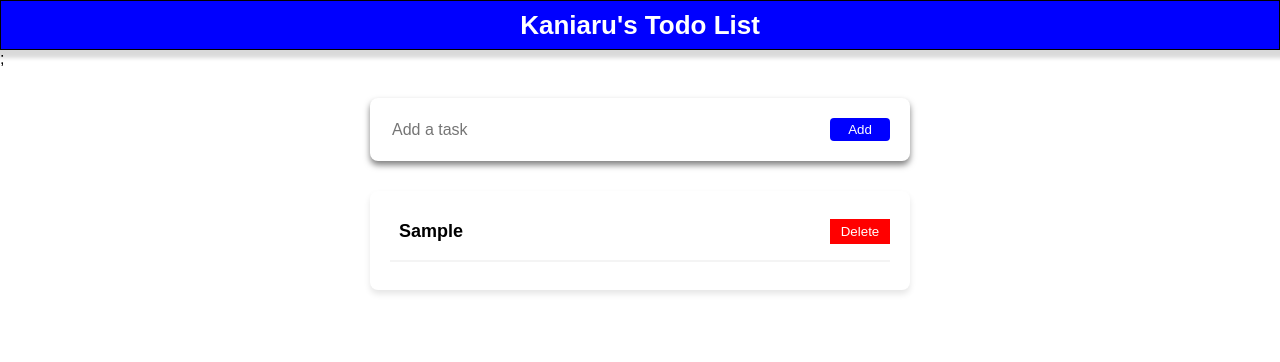
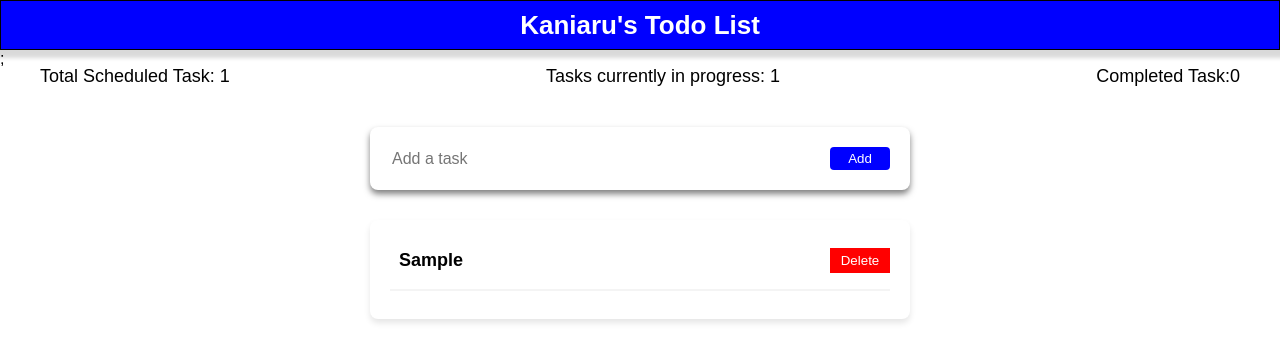
Before and after one commit to BenaKaniaru/React-Todo-App, a React (Vite) app in the folder my-react-todo-app/: page / in a window 1280 px wide. Both pictures are taken after typing "Sample" into the empty fields and a click on the button "Add". Shown: the top 362 px of the page. Built offline with nearby package versions, Linux system fonts and the light colour scheme.

Commit message:
add functionality to mark todos as complete

```diff
--- /dev/null
+++ b/my-react-todo-app/src/components/Footer.jsx
@@ -0,0 +1,12 @@
+import React from "react";
+import styles from "./footer.module.css";
+
+export default function Footer({ todos, inprogressTasks, completedTasks }) {
+  return (
+    <div className={styles.footer}>
+      <span>Total Scheduled Task: {todos.length}</span>
+      <span>Tasks currently in progress: {inprogressTasks}</span>
+      <span>Completed Task:{completedTasks}</span>
+    </div>
+  );
+}
--- a/my-react-todo-app/src/components/Form.jsx
+++ b/my-react-todo-app/src/components/Form.jsx
@@ -2,24 +2,34 @@ import { useState } from "react";
 import styles from "./form.module.css";
 
 export default function Form({ todos, setTodos }) {
-  const [task, setTask] = useState("");
+  const [task, setTask] = useState({ name: "", done: false });
   function handleSubmit(e) {
+    const taskExists = todos.some(
+      (todo) =>
+        todo.name.trim().toLowerCase() === task.name.trim().toLowerCase()
+    );
     e.preventDefault();
-    if (task.trim() === "") {
+
+    if (task.name.trim() === "") {
       alert("Hey Yoh! Task name cannot be empty. Add a name or Bounce!");
+      return;
+    } else if (taskExists) {
+      alert("Yoh, Check the list again! That Task already exists!");
+      return;
     } else {
       setTodos([...todos, task]);
-      setTask("");
+      setTask({ name: "", done: false });
     }
   }
+
   return (
     <form className={styles.todoForm} onSubmit={(e) => handleSubmit(e)}>
       <div className={styles.inputContainer}>
         <input
           className={styles.modernInput}
-          onChange={(e) => setTask(e.target.value)}
+          onChange={(e) => setTask({ name: e.target.value, done: false })}
           type="text"
-          value={task}
+          value={task.name}
           placeholder="Add a task"
         />
         <button className={styles.modernButton} type="submit">
--- a/my-react-todo-app/src/components/Todo.jsx
+++ b/my-react-todo-app/src/components/Todo.jsx
@@ -2,11 +2,19 @@ import React from "react";
 import { useState } from "react";
 import Form from "./Form";
 import TodosList from "./TodosList";
+import Footer from "./Footer";
 
 export default function Todo() {
   const [todos, setTodos] = useState([]);
+  const inprogressTasks = todos.filter((todo) => todo.done === false).length;
+  const completedTasks = todos.filter((todo) => todo.done === true).length;
   return (
     <div>
+      <Footer
+        todos={todos}
+        inprogressTasks={inprogressTasks}
+        completedTasks={completedTasks}
+      />
       <Form todos={todos} setTodos={setTodos} />
       <TodosList todos={todos} setTodos={setTodos} />
     </div>
--- a/my-react-todo-app/src/components/TodoItem.jsx
+++ b/my-react-todo-app/src/components/TodoItem.jsx
@@ -2,17 +2,26 @@ import React from "react";
 import styles from "./todoitem.module.css";
 
 export default function TodoItem({ task, todos, setTodos }) {
-  if (!task || task.trim() === "") {
+  if (!task || task.name.trim() === "") {
     return null;
   }
 
   function handleDelete(task) {
     setTodos(
       todos.filter((todo) => {
-        return todo !== task;
+        return todo.name !== task.name;
       })
     );
   }
+
+  function handleClick(task) {
+    const newArray = todos.map((todo) =>
+      todo.name === task.name ? { ...todo, done: !todo.done } : todo
+    );
+    setTodos(newArray);
+  }
+
+  const className = task.done ? styles.taskCompleted : "";
 
   //const { todo } = props;
   //receives todo data from the parent component (TodoItem) through props(destructured)
@@ -20,7 +29,11 @@ export default function TodoItem({ task, todos, setTodos }) {
     <div className={styles.item}>
       <div className={styles.itemContainer}>
         <div className={styles.block}></div>
-        <div className={styles.itemName}>{task} </div>
+        <div className={styles.itemName}>
+          <span className={className} onClick={() => handleClick(task)}>
+            {task.name}
+          </span>
+        </div>
         <button
           className={styles.deleteButton}
           onClick={() => handleDelete(task)}
--- a/my-react-todo-app/src/components/TodosList.jsx
+++ b/my-react-todo-app/src/components/TodosList.jsx
@@ -7,7 +7,12 @@ export default function TodosList({ todos, setTodos }) {
       {todos.length > 0 ? (
         todos.map((task) => (
           // passes the todo data to the child component (TodoItem)
-          <TodoItem key={task} task={task} todos={todos} setTodos={setTodos} />
+          <TodoItem
+            key={task.name}
+            task={task}
+            todos={todos}
+            setTodos={setTodos}
+          />
         ))
       ) : (
         <span style={{ color: "red", textAlign: "center", fontSize: "18px" }}>
--- /dev/null
+++ b/my-react-todo-app/src/components/footer.module.css
@@ -0,0 +1,14 @@
+.footer {
+  display: flex;
+  justify-content: space-between;
+  color: black;
+  padding: 10px 40px;
+  align-items: center;
+  text-align: center;
+  font-size: 18px;
+  margin-top: -12px;
+}
+
+.count {
+  margin-right: 15px;
+}
--- a/my-react-todo-app/src/components/todoitem.module.css
+++ b/my-react-todo-app/src/components/todoitem.module.css
@@ -14,6 +14,7 @@
     display: inline-block;
   }
 }
+
 .block {
   width: 3px;
   height: 20px;
@@ -34,6 +35,11 @@
   }
 }
 
+.taskCompleted {
+  text-decoration: line-through;
+  font-weight: lighter;
+}
+
 .deleteButton {
   background-color: red;
   width: 60px;
```
